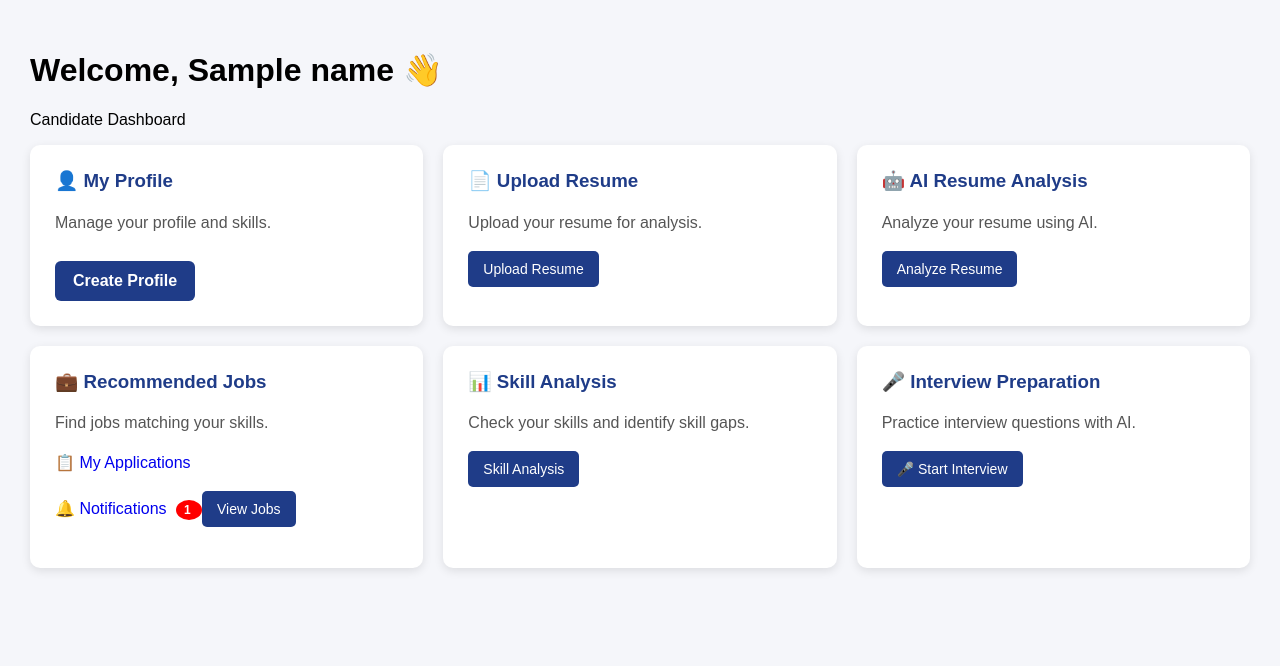
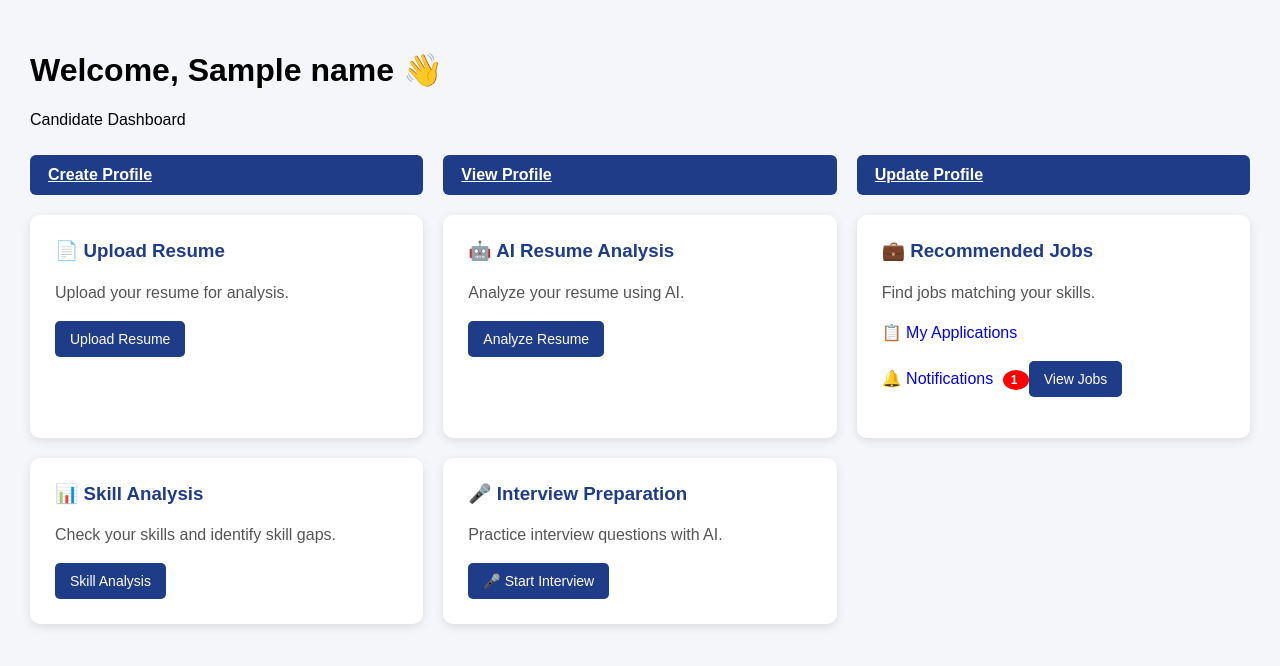
Before and after one commit to salunkeprajakta/HireSmart-AI, a Flask app: template templates/candidate_dashboard.html in a window 1280 px wide. Shown: the part 64-730 px from the top of the page. Run offline with Flask 3, Linux system fonts and the light colour scheme; the template is opened without the code that fills it: most values are stand-ins (such as "Sample title", 1, 10 or a date in 2020).

Commit message:
Show all profile buttons

```diff
--- a/templates/candidate_dashboard.html
+++ b/templates/candidate_dashboard.html
@@ -168,24 +168,22 @@
     <div class="cards">
 
 
-        <!-- PROFILE -->
 
-        <div class="card">
+<a class="dashboard-action-button"
+   href="{{ url_for('profile') }}">
+    Create Profile
+</a>
 
-            <h3>👤 My Profile</h3>
+<a class="dashboard-action-button"
+   href="{{ url_for('view_profile') }}">
+    View Profile
+</a>
 
-            <p>
-                Manage your profile and skills.
-            </p>
+<a class="dashboard-action-button"
+   href="{{ url_for('profile') }}">
+    Update Profile
+</a>
 
-            {% if profile_complete %}
-            <a class="dashboard-action-button" href="{{ url_for('view_profile') }}" role="button">View Profile</a>
-            <a class="dashboard-action-button" href="{{ url_for('profile') }}" role="button">Update Profile</a>
-            {% else %}
-            <a class="dashboard-action-button" href="{{ url_for('profile') }}" role="button">Create Profile</a>
-            {% endif %}
-
-        </div>
 
 
         <!-- UPLOAD RESUME -->
```
